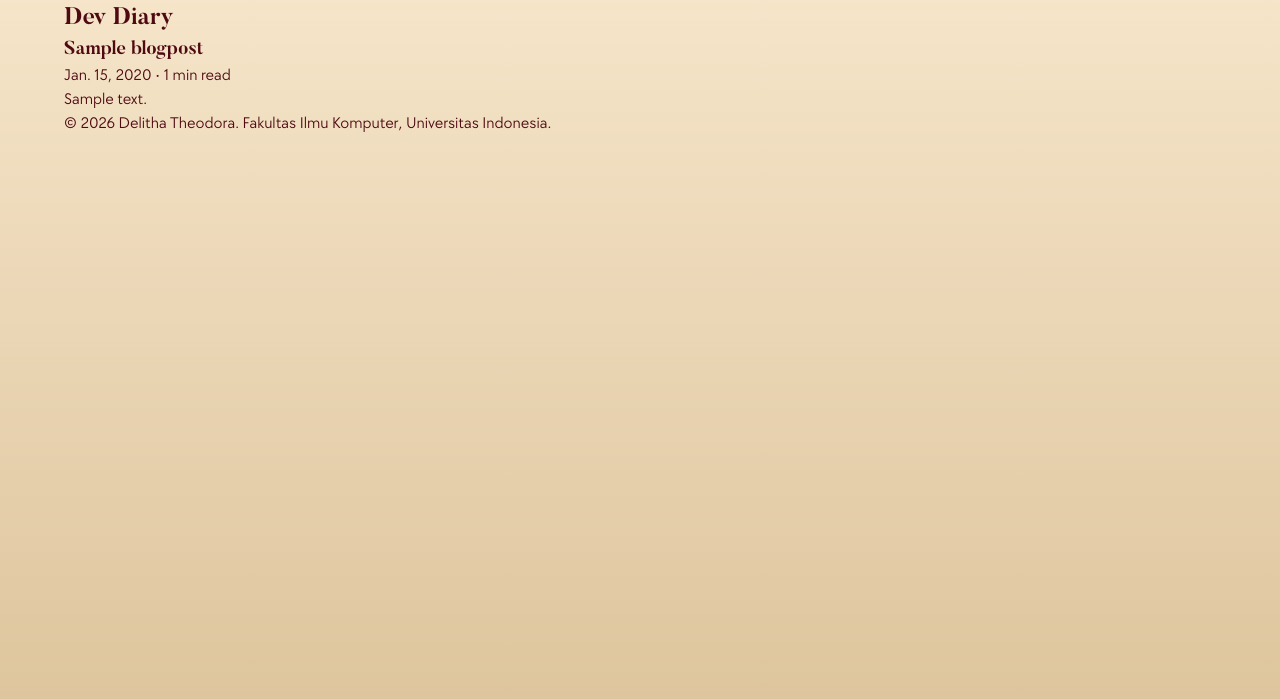
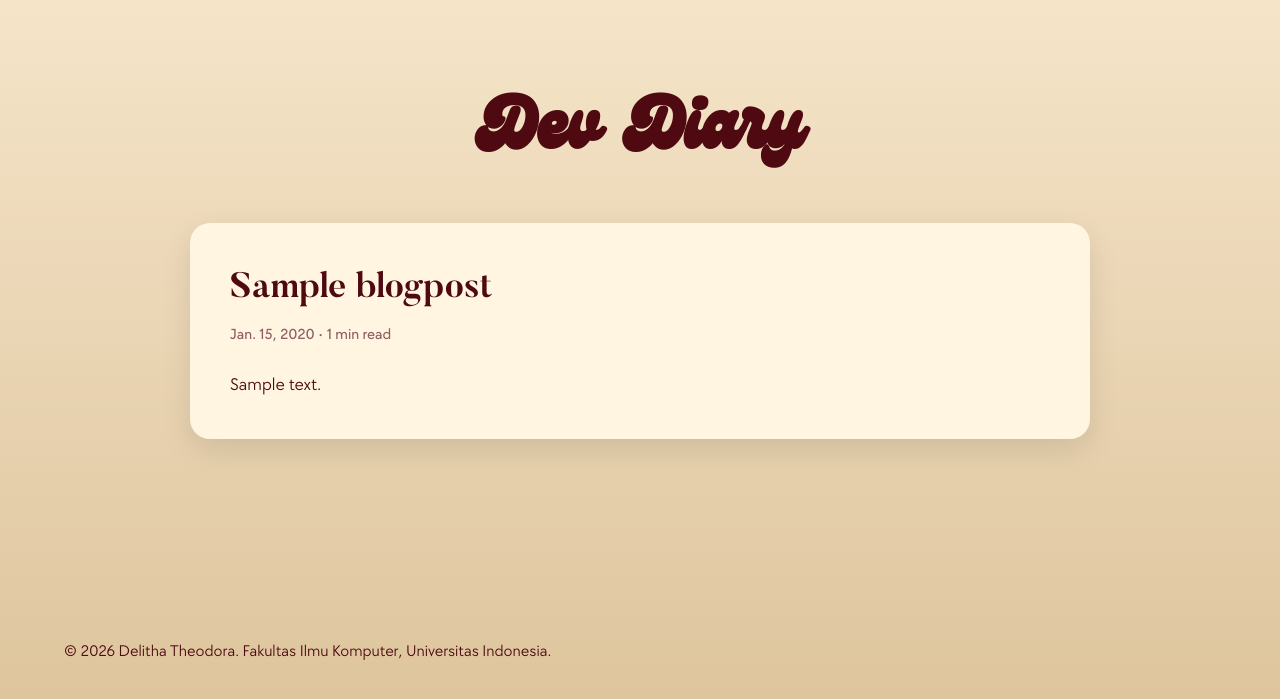
Before and after one commit to theodoradelitha/myportofolio, a Django app: page /blog/ in a window 1280 px wide. Shown: the part 80-779 px from the top of the page. Run offline with Django 5.2, Linux system fonts and the light colour scheme; tables that the repository leaves empty hold one stand-in row (values such as "Sample post").

Commit message:
style: implement styles for blog page CSS

```diff
--- a/static/css/style.css
+++ b/static/css/style.css
@@ -261,7 +261,6 @@ h3 {
 
 .site-header .logo {
     height: 40px;
-    /* Adjust as needed */
     width: auto;
 }
 
@@ -927,6 +926,74 @@ h3 {
 }
 
 /* ==========================================================================
+   BLOG / DEV DIARY SECTION
+   ========================================================================== */
+.blog-section {
+    padding: 6rem 1.5rem;
+    min-height: 80vh;
+}
+
+.blog-main-title {
+    font-family: 'Genty', sans-serif;
+    font-size: 4.5rem;
+    color: var(--maroon-main);
+    text-align: center;
+    margin-bottom: 3rem;
+    line-height: 1.1;
+}
+
+.blog-grid {
+    display: grid;
+    gap: 2.5rem;
+    max-width: 900px;
+    margin: 0 auto;
+}
+
+.blog-card {
+    background-color: var(--cream);
+    border-radius: 20px;
+    padding: 2.5rem;
+    box-shadow: 0 10px 30px rgba(0, 0, 0, 0.1);
+    color: var(--maroon-main);
+    transition: transform 0.3s ease, box-shadow 0.3s ease;
+}
+
+.blog-card:hover {
+    transform: translateY(-5px);
+    box-shadow: 0 15px 40px rgba(0, 0, 0, 0.15);
+}
+
+.blog-post-title {
+    font-family: var(--font-heading);
+    font-size: 2.2rem;
+    color: var(--maroon-main);
+    margin-bottom: 0.5rem;
+}
+
+.blog-post-meta {
+    font-family: var(--font-body);
+    font-size: 0.95rem;
+    color: var(--maroon-muted);
+    margin-bottom: 1.5rem;
+    font-weight: 500;
+}
+
+.blog-post-content {
+    font-family: var(--font-body);
+    font-size: 1.1rem;
+    line-height: 1.6;
+    color: var(--maroon-main);
+}
+
+.blog-empty-state {
+    text-align: center;
+    font-family: var(--font-body);
+    font-size: 1.2rem;
+    color: var(--maroon-muted);
+    margin-top: 2rem;
+}
+
+/* ==========================================================================
    MEDIA QUERIES (RESPONSIVENESS)
    ========================================================================== */
 
@@ -939,6 +1006,19 @@ h3 {
         --star-left-size: 200px;
         --star-right-size: 230px;
         padding: 1.5rem;
+    }
+
+    /* Blog */
+    .blog-main-title {
+        font-size: 3rem;
+    }
+
+    .blog-card {
+        padding: 1.5rem;
+    }
+
+    .blog-post-title {
+        font-size: 1.8rem;
     }
 
     /* Profile */
```
